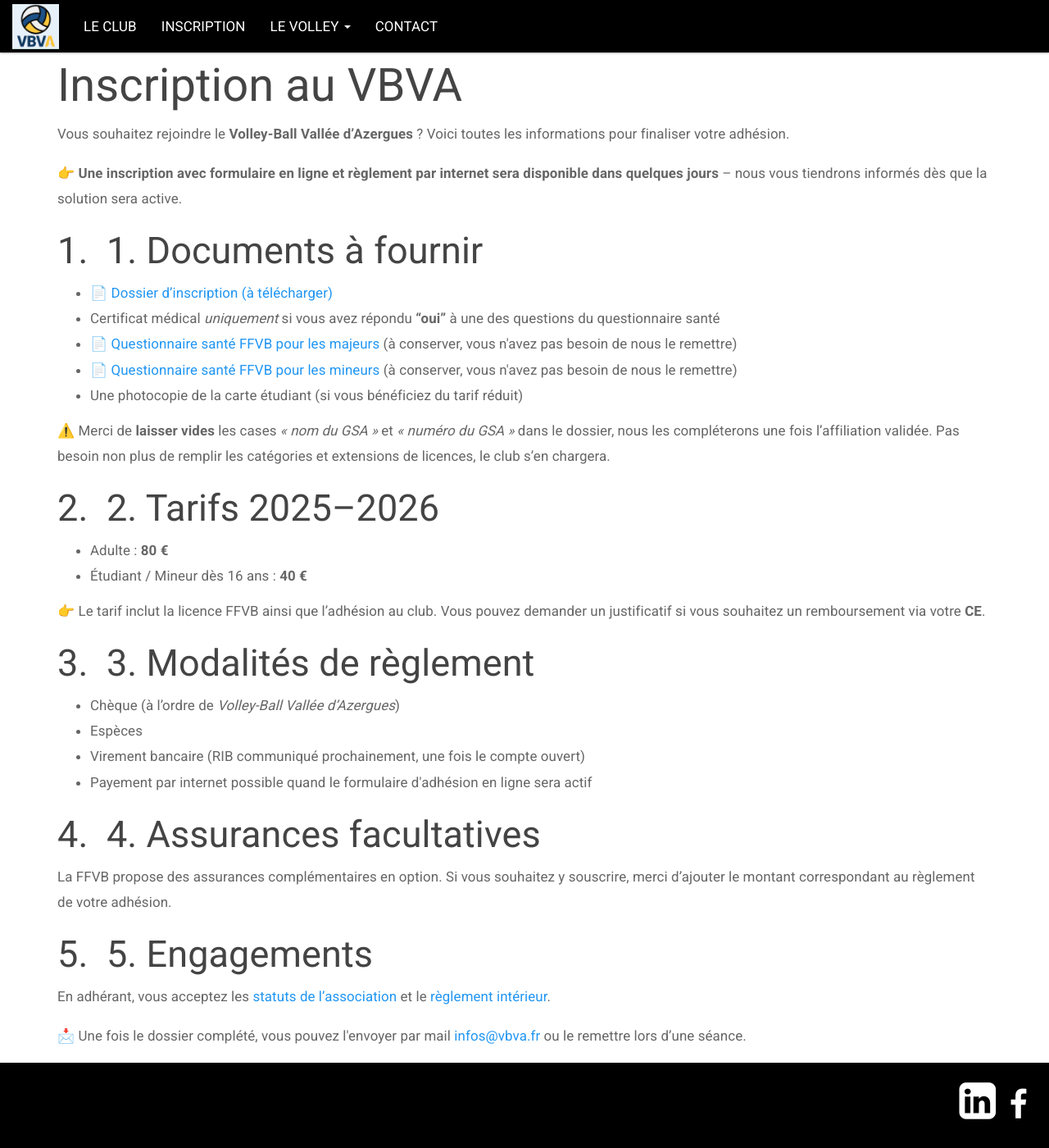
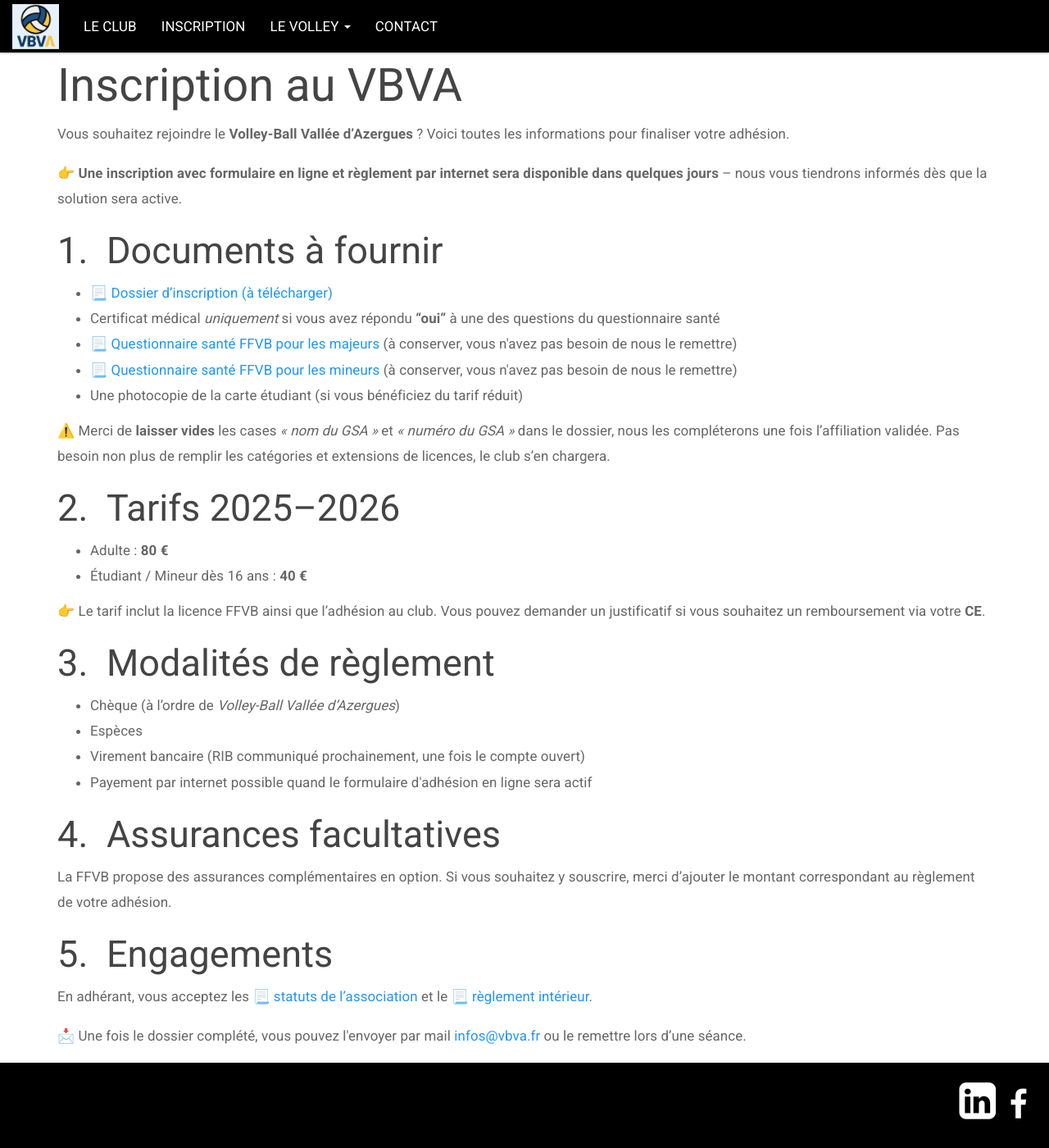
Before and after one commit to p-faurevincent/vbva-site, a Jekyll site: the page built from _pages/inscription.html, in a window 1280 px wide and 1400 px high, scrolled down 674 px. Shown: the whole window at 82% size. Built offline with Jekyll 4.4.1, drawn with Linux system fonts in a browser that asks for light colours.

Commit message:
wip: update insciption page

```diff
--- a/_pages/inscription.html
+++ b/_pages/inscription.html
@@ -12,12 +12,12 @@ permalink: /inscription/
 
 <p>👉 <strong>Une inscription avec formulaire en ligne et règlement par internet sera disponible dans quelques jours</strong> – nous vous tiendrons informés dès que la solution sera active.</p>
 
-<h2>1. Documents à fournir</h2>
+<h2>Documents à fournir</h2>
 <ul>
-    <li><a href="/assets/docs/dossier-inscription.pdf" target="_blank">📄 Dossier d’inscription (à télécharger)</a></li>
+    <li><a href="/assets/docs/dossier-inscription.pdf" target="_blank">📃 Dossier d’inscription (à télécharger)</a></li>
     <li>Certificat médical <em>uniquement</em> si vous avez répondu <strong>“oui”</strong> à une des questions du questionnaire santé</li>
-    <li><a href="/assets/docs/questionnaire-sante.pdf" target="_blank">📄 Questionnaire santé FFVB pour les majeurs</a> (à conserver, vous n'avez pas besoin de nous le remettre)</li>
-    <li><a href="/assets/docs/questionnaire-sante.pdf" target="_blank">📄 Questionnaire santé FFVB pour les mineurs</a> (à conserver, vous n'avez pas besoin de nous le remettre)</li>
+    <li><a href="/assets/docs/questionnaire-sante.pdf" target="_blank">📃 Questionnaire santé FFVB pour les majeurs</a> (à conserver, vous n'avez pas besoin de nous le remettre)</li>
+    <li><a href="/assets/docs/questionnaire-sante-mineurs.pdf" target="_blank">📃 Questionnaire santé FFVB pour les mineurs</a> (à conserver, vous n'avez pas besoin de nous le remettre)</li>
     <li>Une photocopie de la carte étudiant (si vous bénéficiez du tarif réduit)</li>
 </ul>
 
@@ -26,7 +26,7 @@ permalink: /inscription/
     Pas besoin non plus de remplir les catégories et extensions de licences, le club s’en chargera.
 </p>
 
-<h2>2. Tarifs 2025–2026</h2>
+<h2>Tarifs 2025–2026</h2>
 <ul>
     <li>Adulte : <strong>80 €</strong></li>
     <li>Étudiant / Mineur dès 16 ans : <strong>40 €</strong></li>
@@ -37,7 +37,7 @@ permalink: /inscription/
     Vous pouvez demander un justificatif si vous souhaitez un remboursement via votre <strong>CE</strong>.
 </p>
 
-<h2>3. Modalités de règlement</h2>
+<h2>Modalités de règlement</h2>
 <ul>
     <li>Chèque (à l’ordre de <em>Volley-Ball Vallée d’Azergues</em>)</li>
     <li>Espèces</li>
@@ -45,16 +45,16 @@ permalink: /inscription/
     <li>Payement par internet possible quand le formulaire d'adhésion en ligne sera actif</li>
 </ul>
 
-<h2>4. Assurances facultatives</h2>
+<h2>Assurances facultatives</h2>
 <p>
     La FFVB propose des assurances complémentaires en option.
     Si vous souhaitez y souscrire, merci d’ajouter le montant correspondant au règlement de votre adhésion.
 </p>
 
-<h2>5. Engagements</h2>
+<h2>Engagements</h2>
 <p>
-    En adhérant, vous acceptez les <a href="/assets/docs/statuts.pdf" target="_blank">statuts de l’association</a> et le
-    <a href="/assets/docs/reglement-interieur.pdf" target="_blank">règlement intérieur</a>.
+    En adhérant, vous acceptez les <a href="/assets/docs/statuts.pdf" target="_blank">📃 statuts de l’association</a> et le
+    <a href="/assets/docs/reglement-interieur.pdf" target="_blank">📃 règlement intérieur</a>.
 </p>
 
 <p>
```
Also changed, not shown: 5 other files.
